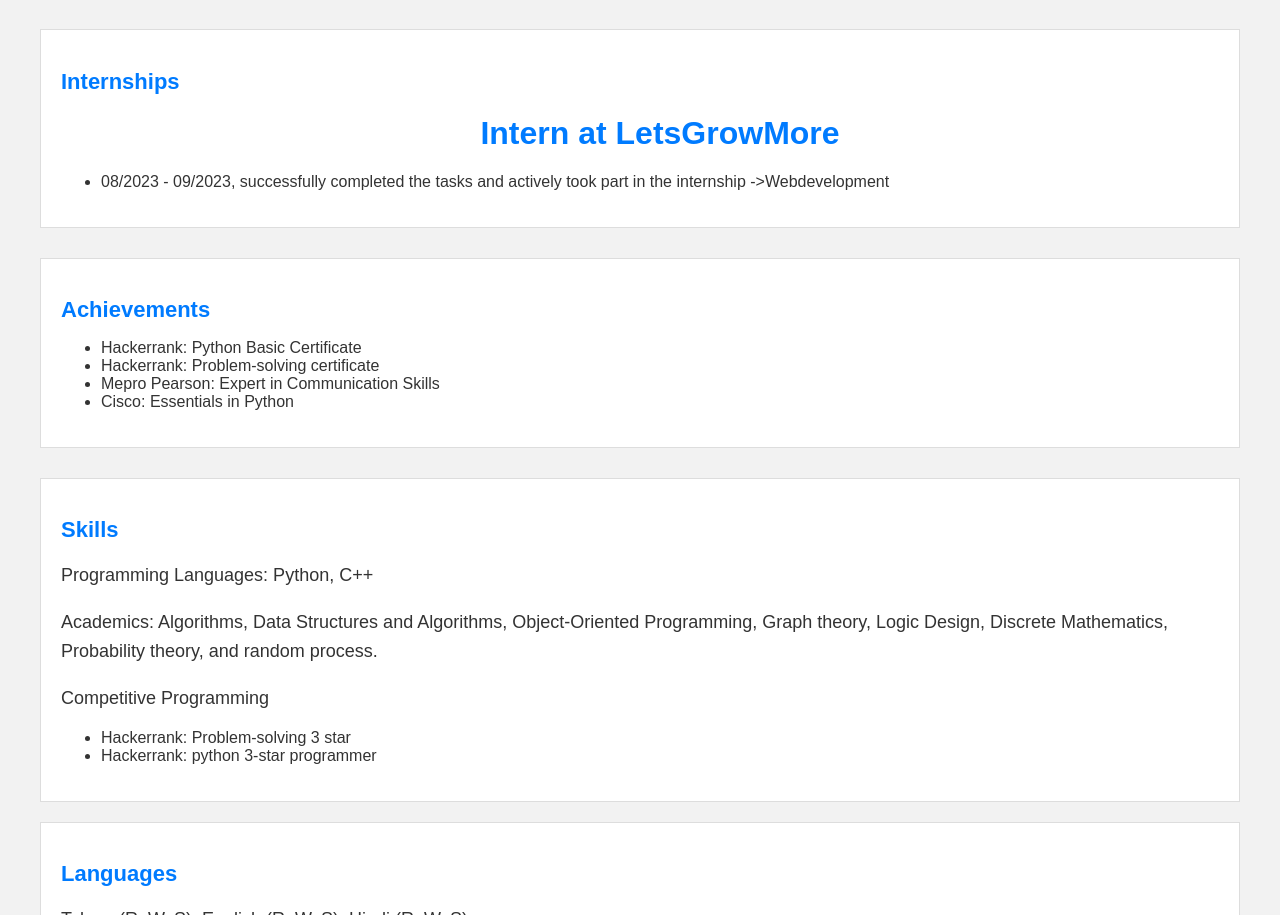
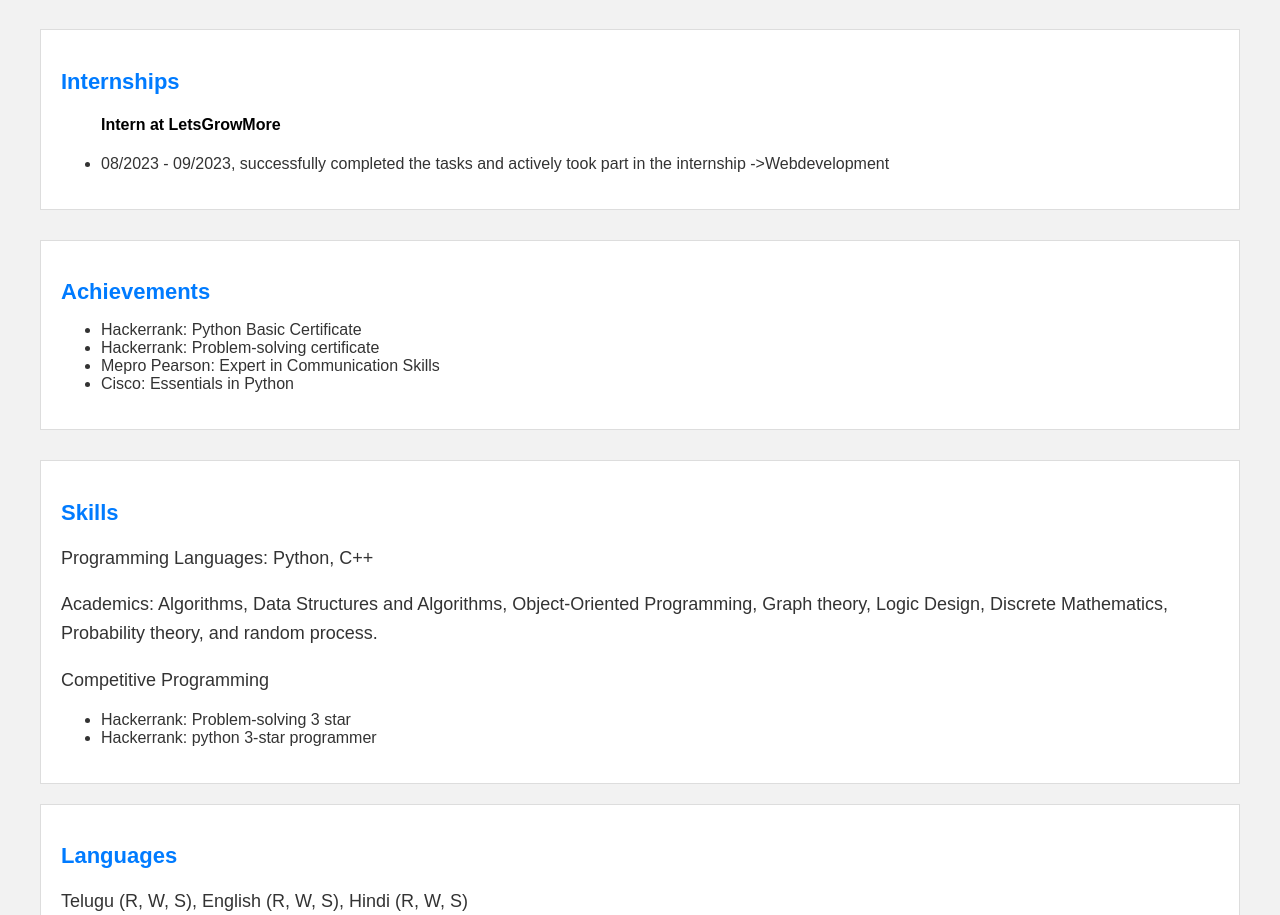
Before and after one commit to Ashiqpydala/Resume, a plain HTML site: page index.html in a window 1280 px wide. Shown: the part 1370-2285 px from the top of the page. Drawn offline with Linux system fonts and the light colour scheme.

Commit message:
Update index.html

```diff
--- a/index.html
+++ b/index.html
@@ -110,7 +110,7 @@
         Internships
         </h2>
         <ul>
-        <h1>Intern at LetsGrowMore</h1>
+        <h4 style="color:black">Intern at LetsGrowMore</h4>
             <li>
     08/2023 - 09/2023,
     successfully completed the tasks and actively took part in the internship
```
